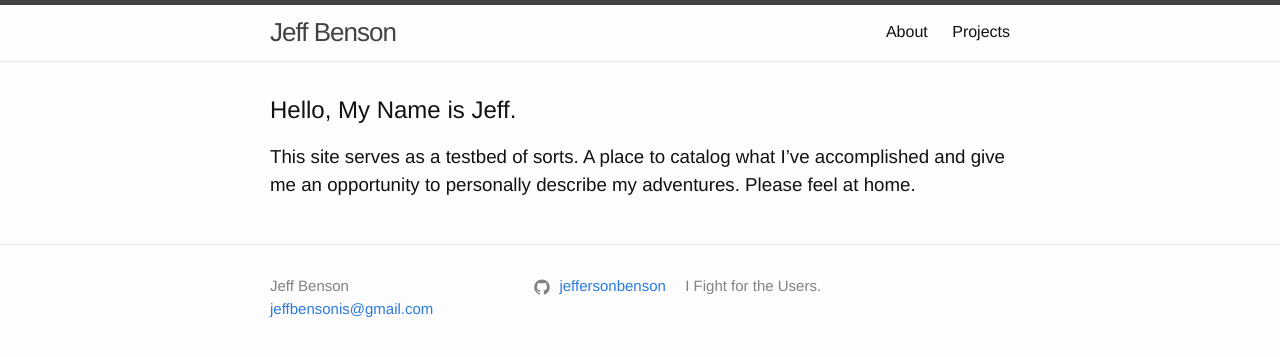
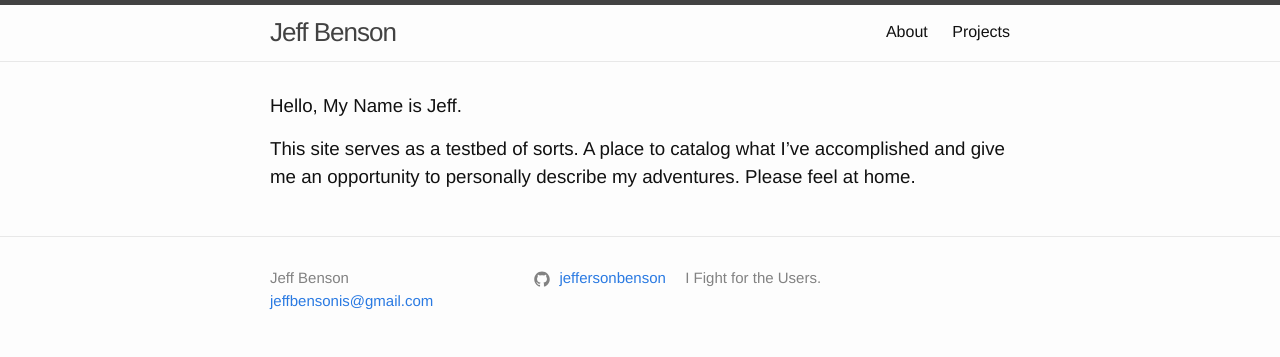
Before and after one commit to jeffersonbenson/jeffersonbenson.github.io, a Jekyll site: the page built from index.md, in a window 1280 px wide. Shown: the top 357 px of the page. Built offline with Jekyll 4.4.1, drawn with Linux system fonts in a browser that asks for light colours; our own code applies the rules of GitHub Pages for plain Markdown files.

Commit message:
working?

```diff
--- a/index.md
+++ b/index.md
@@ -6,7 +6,7 @@ layout: home
 exclude_from_nav: true
 ---
 
-## Hello, My Name is Jeff.
+### Hello, My Name is Jeff.
 
 
 ### This site serves as a testbed of sorts. A place to catalog what I've accomplished and give me an opportunity to personally describe my adventures. Please feel at home.
```
